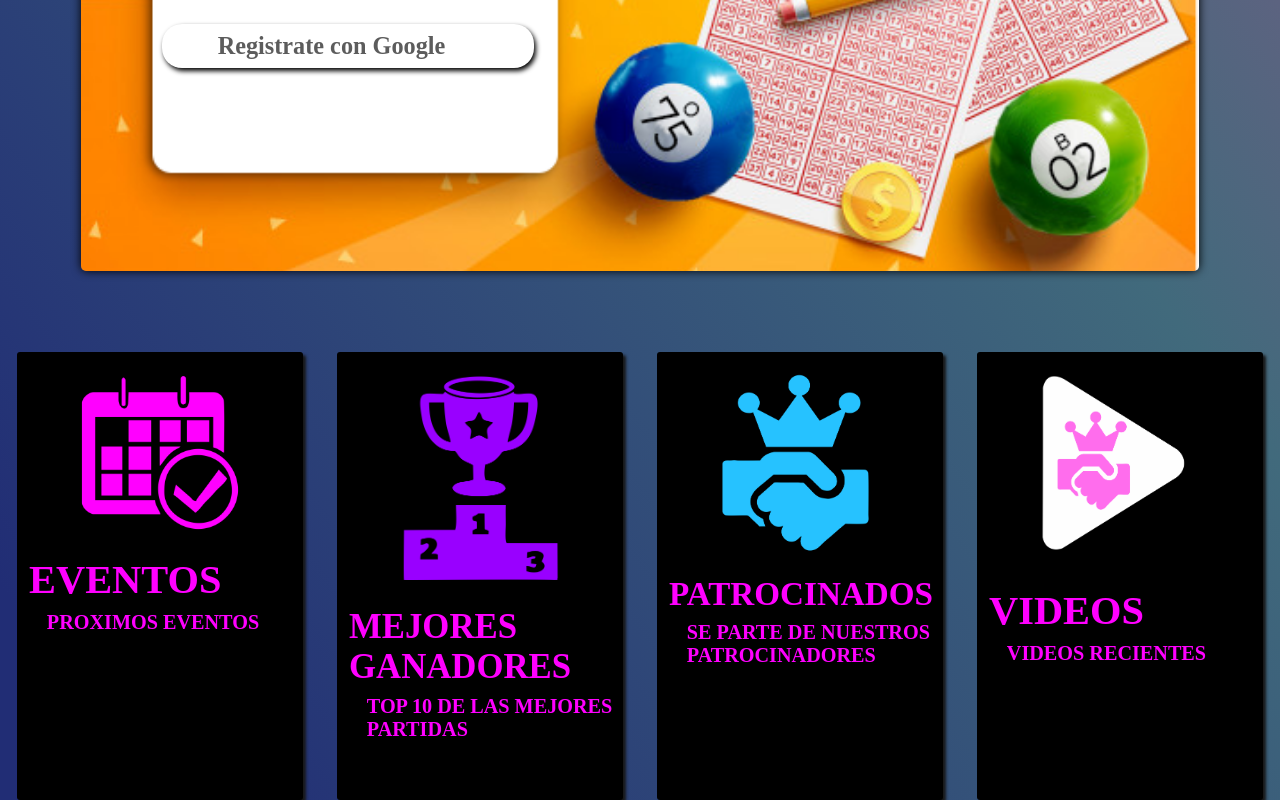
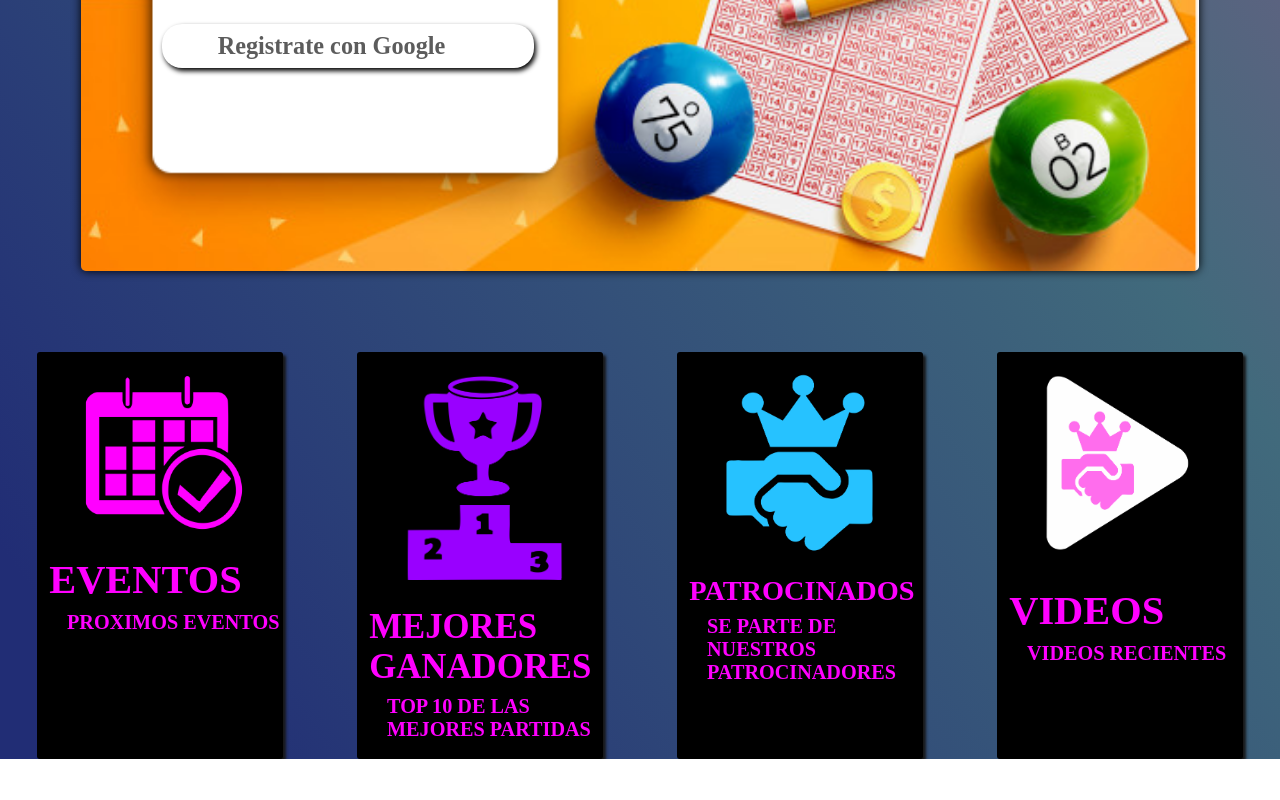
Before and after one commit to J1SUS/XD, a React (Create React App) app: page / in a window 1280 px wide. Shown: the part 1719-2519 px from the top of the page. After the commit the page ends 2478 px from the top, so only its background shows below. Built offline with nearby package versions, Linux system fonts and the light colour scheme.

Commit message:
few fixes

```diff
--- a/src/tarjetas/Tarjetas.css
+++ b/src/tarjetas/Tarjetas.css
@@ -11,8 +11,8 @@
 .tarjeta {
     padding: 0.1rem;
     background-color: black;
-    height: calc(550 * 100vw / var(--ideal-viewport-width));
-    width: calc(350 * 100vw / var(--ideal-viewport-width));
+    height: calc(500 * 100vw / var(--ideal-viewport-width));
+    width: calc(300 * 100vw / var(--ideal-viewport-width));
     color: rgb(255, 0, 255);
     border-radius: 3px;
     box-shadow: 3px 3px 3px rgb(24, 24, 24);
@@ -34,7 +34,7 @@
 .tarjeta-img {
     width: calc(250 * 100vw / var(--ideal-viewport-width));
     position: relative;
-    right: calc(-50 * 100vw / var(--ideal-viewport-width));
+    right: calc(-30 * 100vw / var(--ideal-viewport-width));
 }
 
 .tarjeta-1 h2{
@@ -42,5 +42,5 @@
 }
 
 .tarjeta-2 h2 {
-    font-size: calc(41 * 100vw / var(--ideal-viewport-width));
+    font-size: calc(35 * 100vw / var(--ideal-viewport-width));
 }
```
